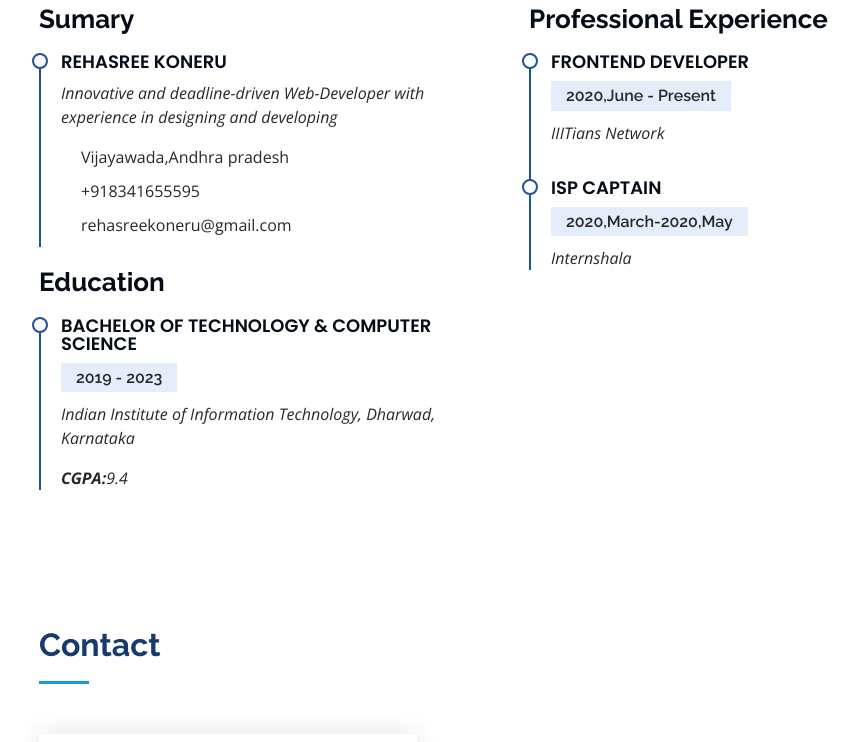
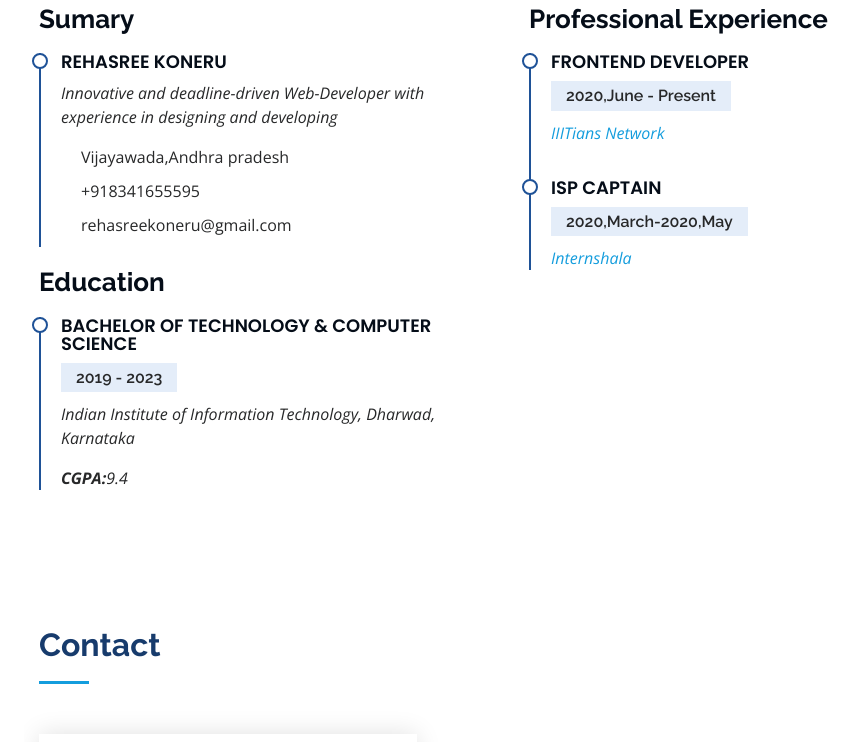
Before and after one commit to Rehasree/portfolio.io, a plain HTML site: page index.html in a window 1280 px wide. Shown: the part 2800-3542 px from the top of the page, without its empty margins (276-1135 px from the left). Drawn offline with nearby package versions, Linux system fonts and the light colour scheme.

Commit message:
Update index.html

```diff
--- a/index.html
+++ b/index.html
@@ -325,7 +325,7 @@
             <div class="resume-item">
               <h4>Frontend Developer</h4>
               <h5>2020,June - Present</h5>
-              <p><em>IIITians Network </em></p>
+               <p><em><a href="https://iiitiansnetwork.com/" target="_blank">IIITians Network</a> </em></p>
               <ul>
              <!--   <li>Include your works here</li>-->
              </ul>
@@ -333,7 +333,7 @@
             <div class="resume-item">
               <h4>ISP Captain</h4>
               <h5>2020,March-2020,May</h5>
-              <p><em>Internshala</em></p>
+               <p><em><a href="https://internshala.com/" target="_blank">Internshala</a></em></p>
         </div>
     </div>
         </div>
```
